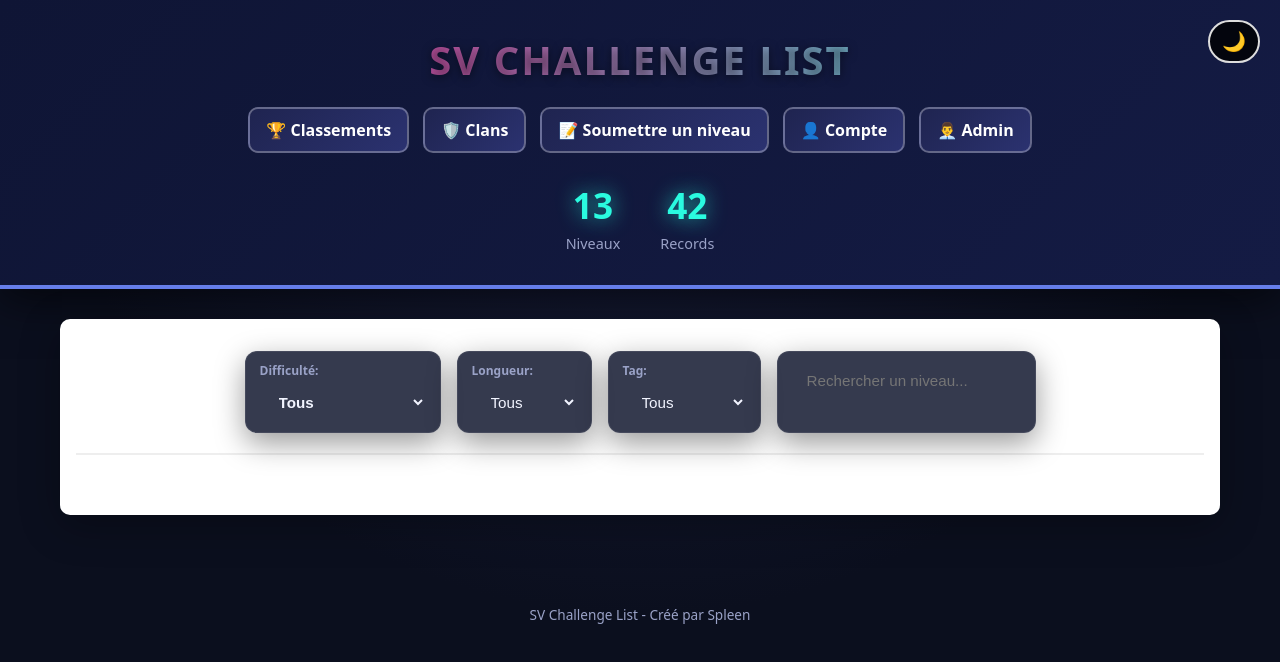
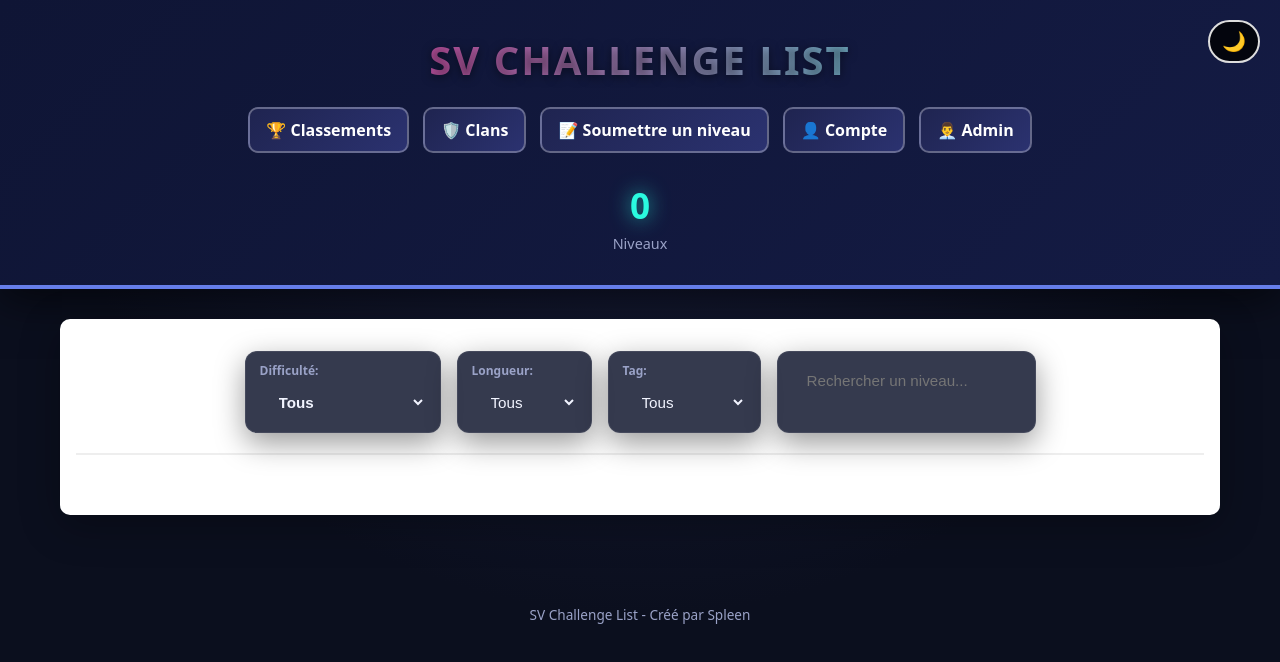
Before and after one commit to Xp0nenttttttt/sv, a website: page index.html in a window 1280 px wide. Drawn offline with nearby package versions, Linux system fonts and the light colour scheme; no server answers.

Commit message:
Reset level count to 0 and remove record count display for cleaner stats section

```diff
--- a/index.html
+++ b/index.html
@@ -242,12 +242,8 @@
             </div>
             <div class="stats">
                 <div class="stat">
-                    <span class="stat-number" id="levelCount">13</span>
+                    <span class="stat-number" id="levelCount">0</span>
                     <span class="stat-label">Niveaux</span>
-                </div>
-                <div class="stat">
-                    <span class="stat-number" id="recordCount">42</span>
-                    <span class="stat-label">Records</span>
                 </div>
             </div>
         </div>
```
